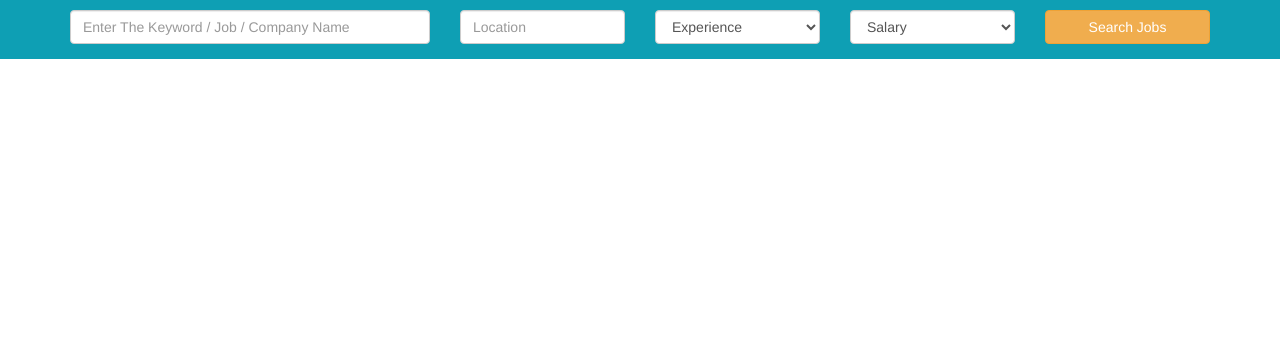
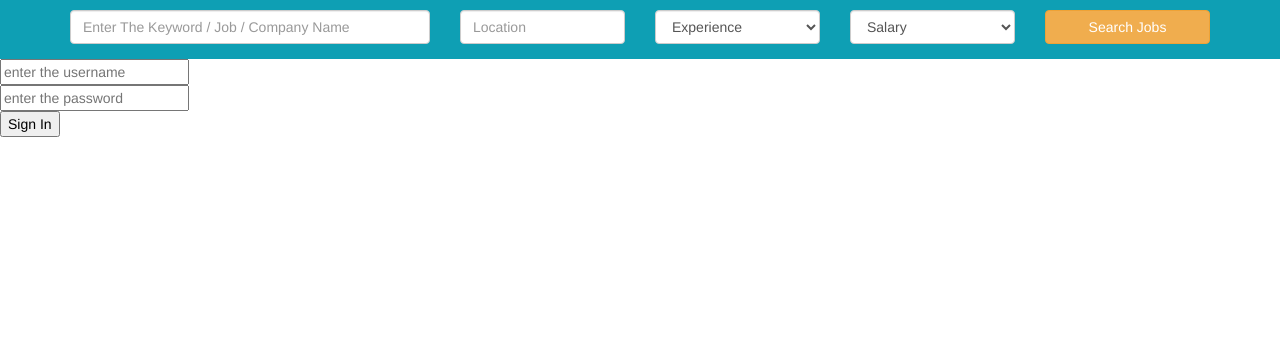
Before and after one commit to devendrainfotech/jobportal, a PHP site: page /jobportal/ in a window 1280 px wide. Shown: the part 71-420 px from the top of the page. Run offline with PHP 8.4, Linux system fonts and the light colour scheme.

Commit message:
Session management
Log in with session working
1) you must register with register button provided at the header
2)sign in with the index page;
3)validation is remain for now....
4)profile page will show the username as your email address....

```diff
--- a/index.php
+++ b/index.php
@@ -11,6 +11,14 @@ if(isset($_SESSION['login_user'])){
 	include_once './Development/commonfiles/searchbar.php';
 ?>
 	<title>Get Recruit Yourself</title>
+
+<form action="userLoginVerify.php" method="post">
+	<input type="email" name="userEmailid" placeholder="enter the username" required=""/><br />
+	<input type="password" name="userPassword" placeholder="enter the password" required=""/><br />
+	<input type="submit" name="userLoginSubmit" value="Sign In" />
+	<span> <?php echo $error; ?></span>
+</form>
+
 <?php
 	//include_once './Development/forms/register_user.php';
 	include_once './Development/commonfiles/footer.php';
--- a/userLogin.php
+++ b/userLogin.php
@@ -7,4 +7,5 @@ include_once './Development/commonfiles/searchbar.php';
 	<input type="email" name="userEmailid" placeholder="enter the username" required=""/><br />
 	<input type="password" name="userPassword" placeholder="enter the password" required=""/><br />
 	<input type="submit" name="userLoginSubmit" value="Sign In" />
+	<span> <?php echo error; ?></span>
 </form>
--- a/userSession.php
+++ b/userSession.php
@@ -19,5 +19,6 @@ if(mysqli_fetch_assoc($session_result) > 0){
 if(!isset($login_session)){
 	mysqli_close($conn);
 	header("location: index.php");
+	echo "session not found from page usersession.php";
 }
 ?>
--- a/user_profile.php
+++ b/user_profile.php
@@ -28,7 +28,8 @@ $(".btn-pref .btn").click(function () {
         <div class="useravatar">
             <img alt="" src="Design/Images/dev.jpg">
         </div>
-        <div class="card-info"> <span class="card-title">Devendra Yadav</span>
+        <div class="card-info"> <span class="card-title"><?php echo $login_session; ?></span>
+        	<span><a href="logout.php">LOG out</a></span>
         </div>
     </div>
 
```
